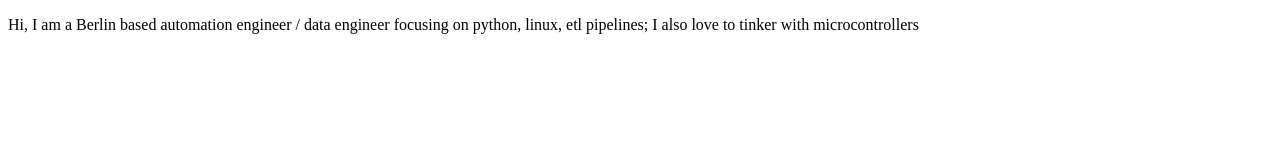
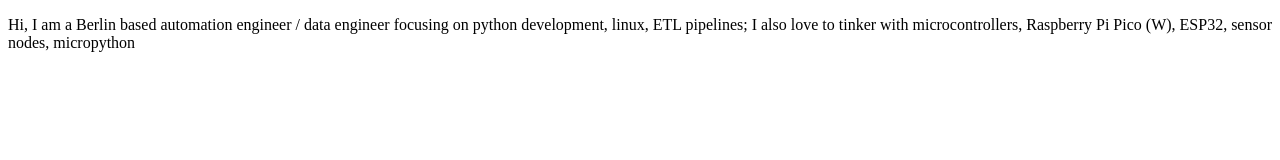
Before and after one commit to Yimro/yimro.github.io, a plain HTML site: page index.html in a window 1280 px wide. Drawn offline with Linux system fonts and the light colour scheme.

Commit message:
Update index.html

```diff
--- a/index.html
+++ b/index.html
@@ -4,6 +4,7 @@
 	<title>About Me</title>
 </head>
 <body>
-	<p>Hi, I am a Berlin based automation engineer / data engineer focusing on python, linux, etl pipelines; I also love to tinker with microcontrollers</p>
+	<p>Hi, I am a Berlin based automation engineer / data engineer focusing on python development, linux, ETL pipelines;
+	I also love to tinker with microcontrollers, Raspberry Pi Pico (W), ESP32, sensor nodes, micropython</p>
 </body>
 </html>
```
